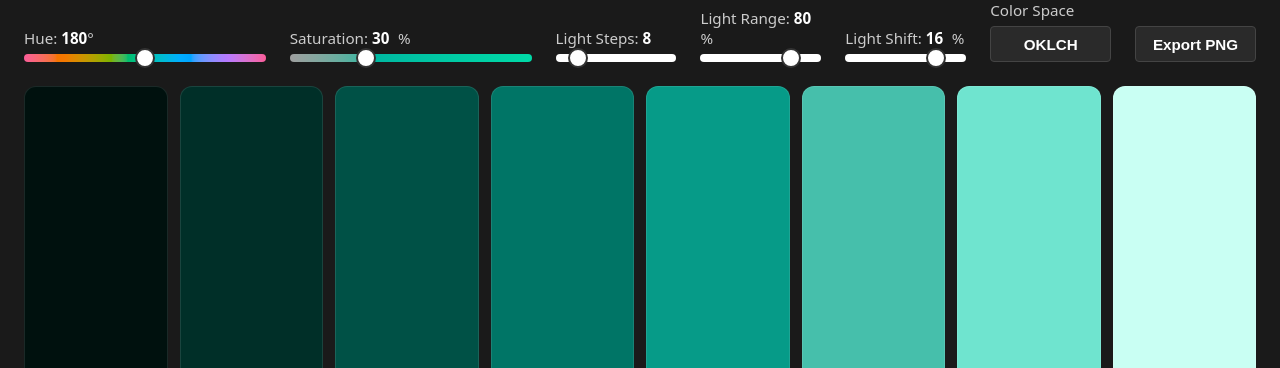
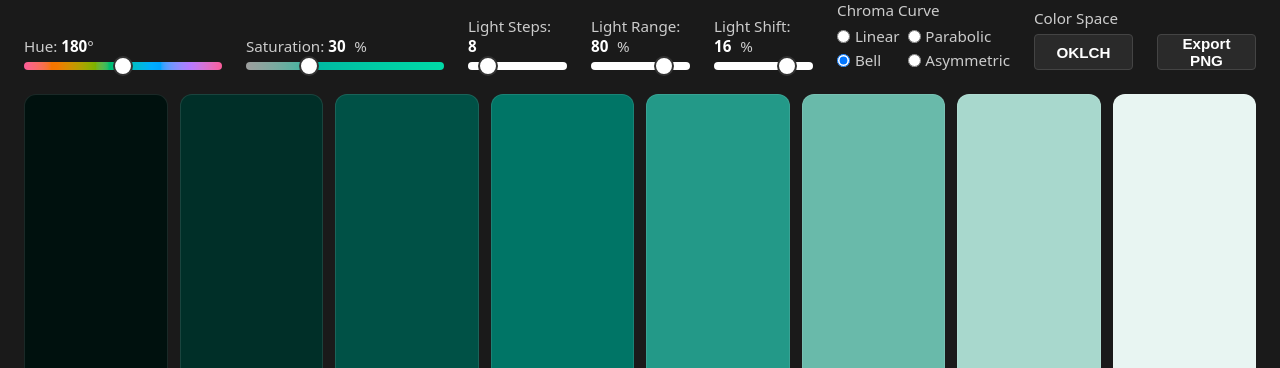
Before and after one commit to yumurta2/monochrome-palette-generator, a website built with Vite: page index.html in a window 1280 px wide. Shown: the part 73-441 px from the top of the page. Built offline with nearby package versions, Linux system fonts and the light colour scheme.

Commit message:
curve for chroma,

```diff
--- a/index.html
+++ b/index.html
@@ -52,6 +52,16 @@
         </div>
 
         <div class="slider-group">
+          <label>Chroma Curve</label>
+          <div class="curve-group">
+            <label><input type="radio" name="curve" value="linear" /> Linear</label>
+            <label><input type="radio" name="curve" value="parabolic" /> Parabolic</label>
+            <label><input type="radio" name="curve" value="bell" checked /> Bell</label>
+            <label><input type="radio" name="curve" value="asymmetric" /> Asymmetric</label>
+          </div>
+        </div>
+
+        <div class="slider-group">
           <label>Color Space</label>
           <button id="mode" class="btn" data-mode="oklch">OKLCH</button>
         </div>
--- a/package.json
+++ b/package.json
@@ -1,6 +1,6 @@
 {
   "name": "monochrome-palette-generator",
-  "version": "1.5.2",
+  "version": "1.6.0",
   "private": true,
   "type": "module",
   "scripts": {
--- a/src/input/bindInputs.js
+++ b/src/input/bindInputs.js
@@ -1,7 +1,8 @@
-export function bindInputs({ hueInput, satInput, stepsInput, rangeInput, shiftInput }, callback) {
+export function bindInputs({ hueInput, satInput, stepsInput, rangeInput, shiftInput, curveInputs }, callback) {
   hueInput.addEventListener('input', callback)
   satInput.addEventListener('input', callback)
   stepsInput.addEventListener('input', callback)
   shiftInput.addEventListener('input', callback)
   rangeInput.addEventListener('input', callback)
+  curveInputs.forEach((input) => input.addEventListener('change', callback))
 }
--- a/src/input/getElements.js
+++ b/src/input/getElements.js
@@ -13,5 +13,6 @@ export function getElements() {
     colorsContainer: document.getElementById('colors'),
     exportBtn: document.getElementById('export'),
     modeBtn: document.getElementById('mode'),
+    curveInputs: document.querySelectorAll('input[name="curve"]'),
   }
 }
--- a/src/input/readInputs.js
+++ b/src/input/readInputs.js
@@ -1,4 +1,5 @@
 export function readInputs({ hueInput, satInput, stepsInput, rangeInput, shiftInput, modeBtn }) {
+  const checkedCurve = document.querySelector('input[name="curve"]:checked')
   return {
     h: parseInt(hueInput.value),
     s: parseInt(satInput.value),
@@ -6,5 +7,6 @@ export function readInputs({ hueInput, satInput, stepsInput, rangeInput, shiftIn
     range: parseInt(rangeInput.value),
     shift: parseInt(shiftInput.value),
     mode: modeBtn.dataset.mode,
+    curve: checkedCurve?.value ?? 'bell',
   }
 }
--- a/src/input/updateInputDisplay.js
+++ b/src/input/updateInputDisplay.js
@@ -21,7 +21,6 @@ export function updateInputDisplay(elements, h, s, steps, range, shift, mode) {
     stepsValue,
     rangeValue,
     shiftValue,
-    shiftInput,
     satInput,
   } = elements
 
@@ -31,8 +30,6 @@ export function updateInputDisplay(elements, h, s, steps, range, shift, mode) {
   rangeValue.textContent = range
   shiftValue.textContent = shift
 
-  shiftInput.max = String(100 - range)
-
   hueInput.style.background = hueGradient(mode)
   satInput.style.background = satGradient(mode, h)
 }
--- a/src/logic/generatePalette.js
+++ b/src/logic/generatePalette.js
@@ -1,11 +1,20 @@
 import { hslToHex } from './hslToHex.js'
 import { oklchToHex } from './oklchToHex.js'
 
-export function generatePalette(h, s, steps, range, shift, mode) {
+const CURVES = {
+  linear: () => 1,
+  parabolic: (l) => 4 * l * (1 - l),
+  bell: (l) => Math.sin(Math.PI * l),
+  asymmetric: (l) => 1 - Math.pow(2 * l - 1, 4),
+}
+
+export function generatePalette(h, s, steps, range, shift, mode, curve = 'bell') {
   const toHex = mode === 'oklch' ? oklchToHex : hslToHex
-  const lightness = Array.from({ length: steps }, (_, i) => {
+  const curveFn = CURVES[curve] ?? CURVES.bell
+  return Array.from({ length: steps }, (_, i) => {
     const raw = steps === 1 ? shift : shift + (i * range) / (steps - 1)
-    return Math.max(0, Math.min(100, raw))
+    const l = Math.max(0, Math.min(100, raw))
+    const sEffective = s * curveFn(l / 100)
+    return { l, hex: toHex(h, sEffective, l) }
   })
-  return lightness.map((l) => ({ l, hex: toHex(h, s, l) }))
 }
--- a/src/main.js
+++ b/src/main.js
@@ -12,19 +12,21 @@ import { generatePalette, paletteToPng } from './logics.js'
 
 const elements = getElements()
 
+const CURVE_ABBR = { linear: 'lin', parabolic: 'par', bell: 'bel', asymmetric: 'asy' }
+
 const update = () => {
-  const { h, s, steps, range, shift, mode } = readInputs(elements)
+  const { h, s, steps, range, shift, mode, curve } = readInputs(elements)
   updateInputDisplay(elements, h, s, steps, range, shift, mode)
-  const palette = generatePalette(h, s, steps, range, shift, mode)
+  const palette = generatePalette(h, s, steps, range, shift, mode, curve)
   renderPalette(elements.colorsContainer, palette)
 }
 
 const onExport = async () => {
-  const { h, s, steps, range, shift, mode } = readInputs(elements)
-  const palette = generatePalette(h, s, steps, range, shift, mode)
+  const { h, s, steps, range, shift, mode, curve } = readInputs(elements)
+  const palette = generatePalette(h, s, steps, range, shift, mode, curve)
   const hexes = palette.map((p) => p.hex)
   const blob = await paletteToPng(hexes)
-  downloadBlob(blob, `palette-${mode}-h${h}-s${s}-n${steps}-r${range}-o${shift}.png`)
+  downloadBlob(blob, `palette-${mode}-h${h}-s${s}-n${steps}-r${range}-o${shift}-c${CURVE_ABBR[curve]}.png`)
 }
 
 bindInputs(elements, update)
--- a/src/style.css
+++ b/src/style.css
@@ -31,7 +31,7 @@ h1 {
 
 .controls {
   display: grid;
-  grid-template-columns: 2fr 2fr 1fr 1fr 1fr 1fr 1fr;
+  grid-template-columns: 2fr 2fr 1fr 1fr 1fr 1fr 1fr 1fr;
   gap: 1.5rem;
   align-items: end;
   margin-bottom: 1.5rem;
@@ -42,6 +42,25 @@ h1 {
   display: flex;
   flex-direction: column;
   gap: 0.4rem;
+}
+
+.curve-group {
+  display: grid;
+  grid-template-columns: 1fr 1fr;
+  gap: 0.25rem 0.5rem;
+}
+
+.curve-group label {
+  display: flex;
+  align-items: center;
+  gap: 0.3rem;
+  font-size: 0.85rem;
+  color: #ccc;
+  cursor: pointer;
+}
+
+.curve-group input[type="radio"] {
+  cursor: pointer;
 }
 
 .slider-group label {
```
Also changed, not shown: README.md.
